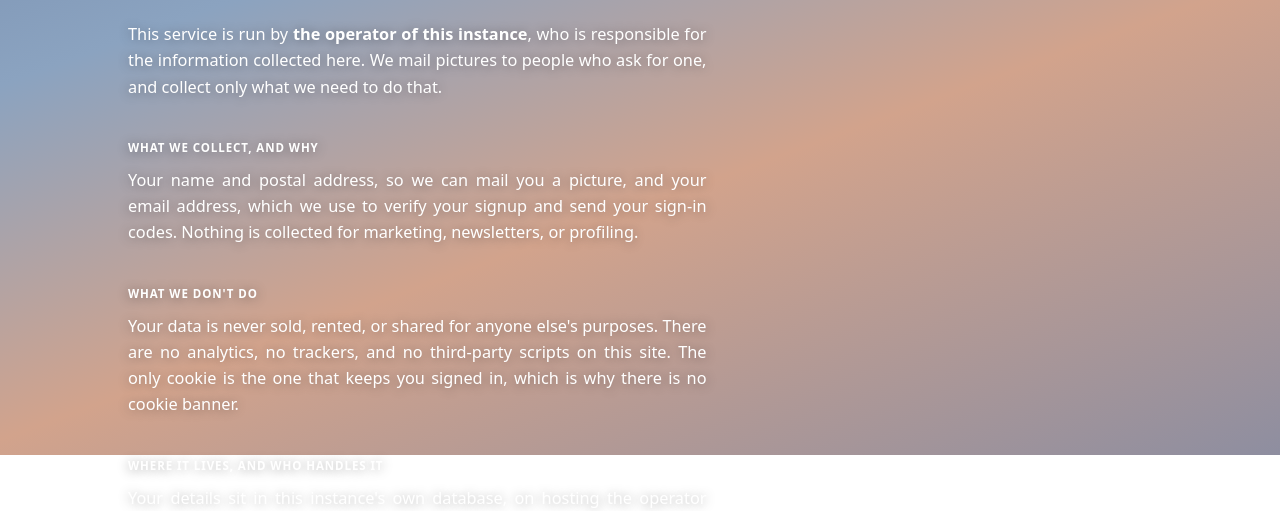
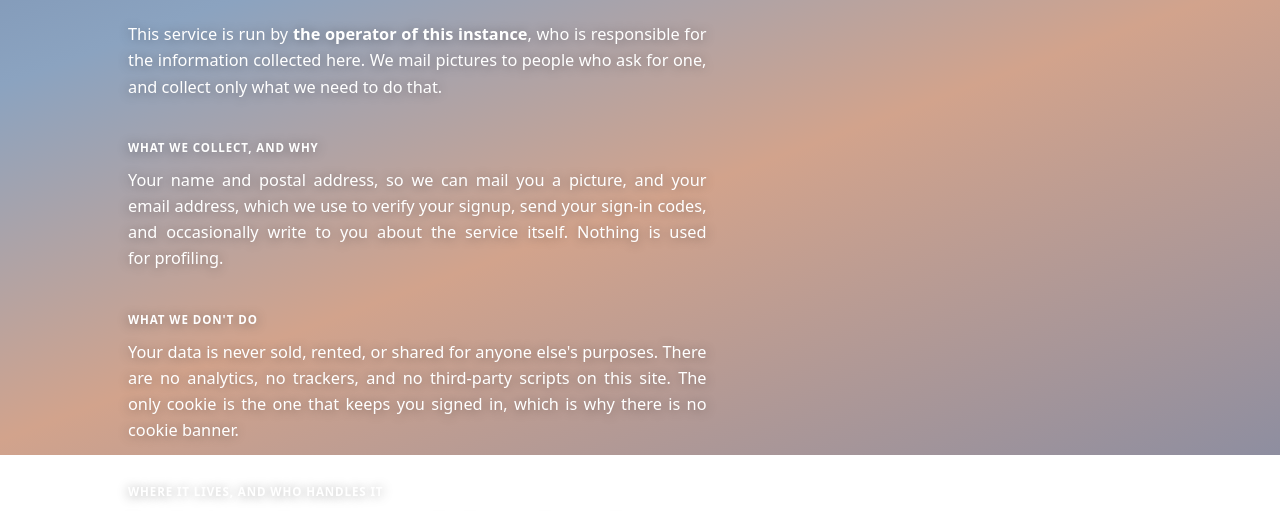
Before and after one commit to eferm/bokehbowl, a FastAPI app: page /privacy in a window 1280 px wide. Shown: the part 345-856 px from the top of the page. Run offline with FastAPI, Linux system fonts and the light colour scheme.

Commit message:
Update the privacy policy
Replaces the narrow 'verify and send sign-in codes, no newsletters'
wording with an allowance to occasionally write to users about the
service itself.

Co-Authored-By: Claude Opus 4.8 <noreply@anthropic.com>

```diff
--- a/bokehbowl/templates/privacy.html
+++ b/bokehbowl/templates/privacy.html
@@ -9,8 +9,8 @@ only what we need to do that.</p>
 
 <h2>What we collect, and why</h2>
 <p>Your name and postal address, so we can mail you a picture, and your email address,
-which we use to verify your signup and send your sign-in codes. Nothing is collected
-for marketing, newsletters, or profiling.</p>
+which we use to verify your signup, send your sign-in codes, and occasionally write to
+you about the service itself. Nothing is used for profiling.</p>
 
 <h2>What we don't do</h2>
 <p>Your data is never sold, rented, or shared for anyone else's purposes. There are no
```
